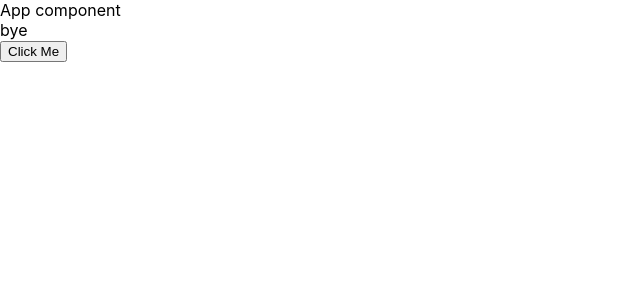
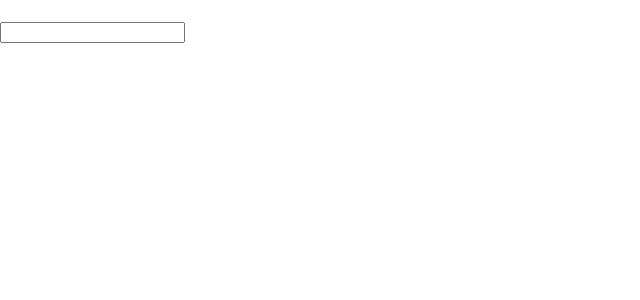
Before and after one commit to Garegin60006/react, a React (Create React App) app: page / in a window 1280 px wide. Shown: the top 300 px of the page, without its empty margins (0-640 px from the left). Built offline with nearby package versions, Linux system fonts and the light colour scheme.

Commit message:
second react

```diff
--- a/src/App.js
+++ b/src/App.js
@@ -1,14 +1,21 @@
-
+import { useState } from 'react';
 
 import Bye from './Bye';
 
+// const zn = useState("");
+// const value = zn[0];
+// const setValue = zn[1];
+
+
 
 function App() {
+  const [val, setVal] = useState(null);
   return (
-    <div>
-      <div>App component</div>
-      <Bye />
-      <button onClick={(evt) => alert(123)}>Click Me</button>
+    <div className='App'>
+      <h1>{val}</h1>
+      <input type="text" value={val} onChange={(e) => {
+        setVal(e.target.value);
+      }} />
     </div>
   );
 }
```
